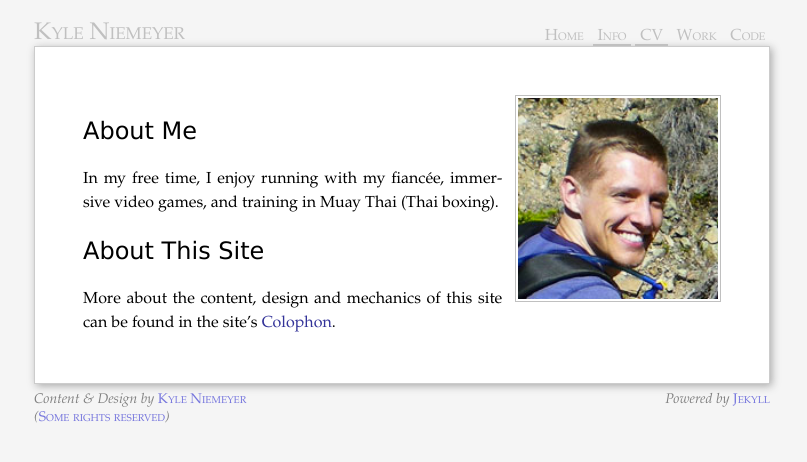
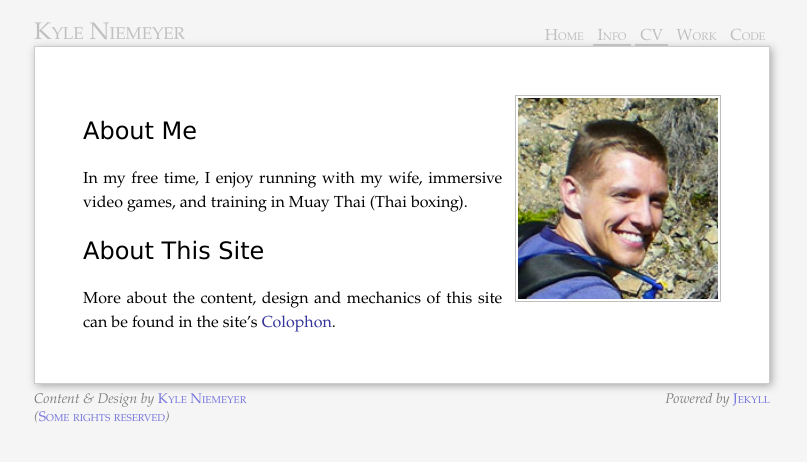
Before and after one commit to kyleniemeyer/kyleniemeyer.com, a Jekyll site: the page built from info/index.markdown, in a window 1280 px wide. Shown: the top 462 px of the page, without its empty margins (238-1045 px from the left). Built offline with Jekyll 4.4.1, drawn with Linux system fonts in a browser that asks for light colours; Markdown is read by kramdown in place of the engine named in the settings.

```diff
--- a/info/index.markdown
+++ b/info/index.markdown
@@ -10,7 +10,7 @@ top: Kyle Niemeyer
 About Me
 ========
 
-In my free time, I enjoy running with my fiancée, immersive video games, and training in Muay Thai (Thai boxing).
+In my free time, I enjoy running with my wife, immersive video games, and training in Muay Thai (Thai boxing).
 
 About This Site
 ===============
--- a/work/index.markdown
+++ b/work/index.markdown
@@ -36,6 +38,7 @@ _September 14 2012:_ Gave presentation at [Case Western Reserve][case] on how to
 +-- {.section}
 Activities
 ==========
+
 =--
 
 [research]: /work/
```
Also changed, not shown: other parts of work/index.markdown (+2 -0 lines), index.markdown (+9 -2 lines).
